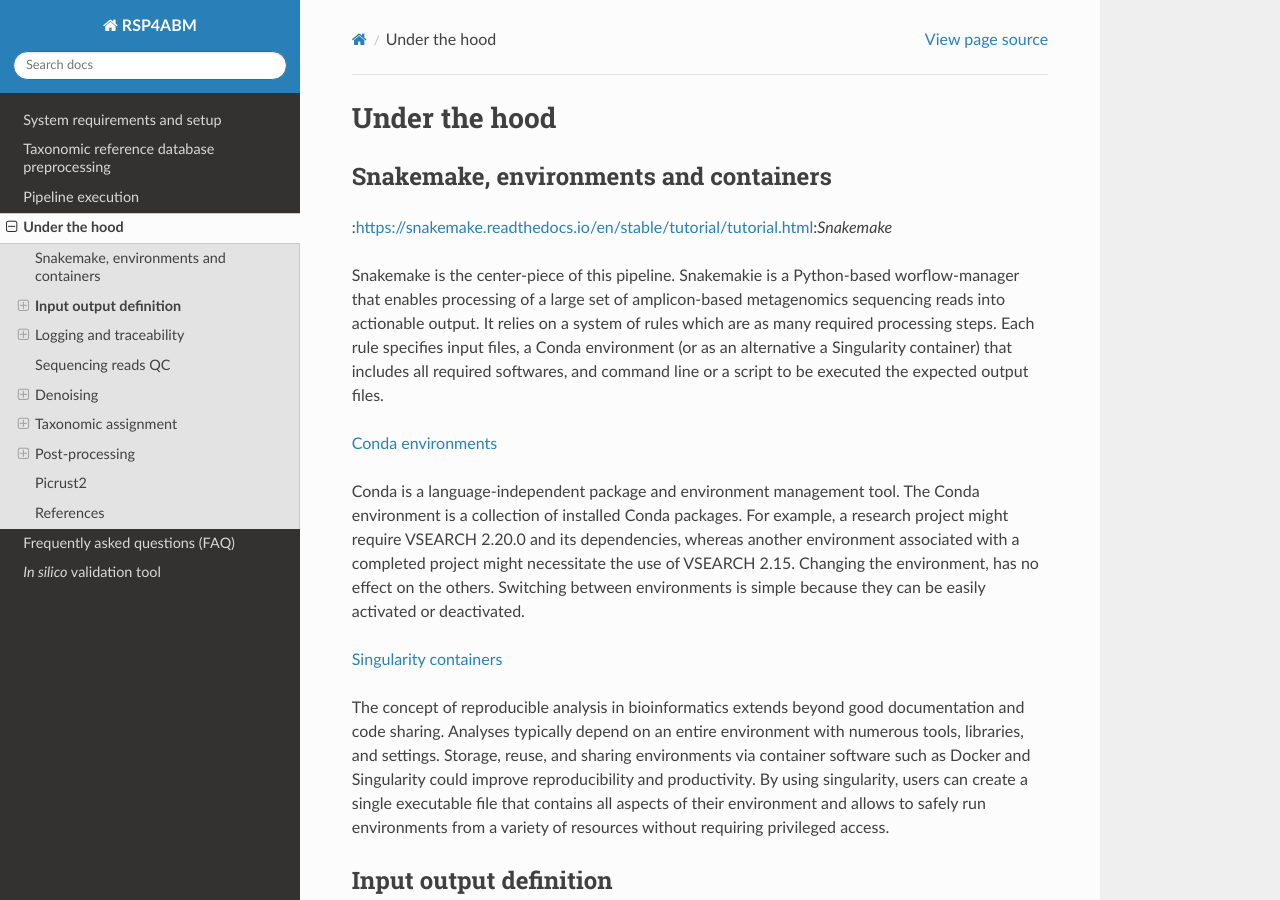
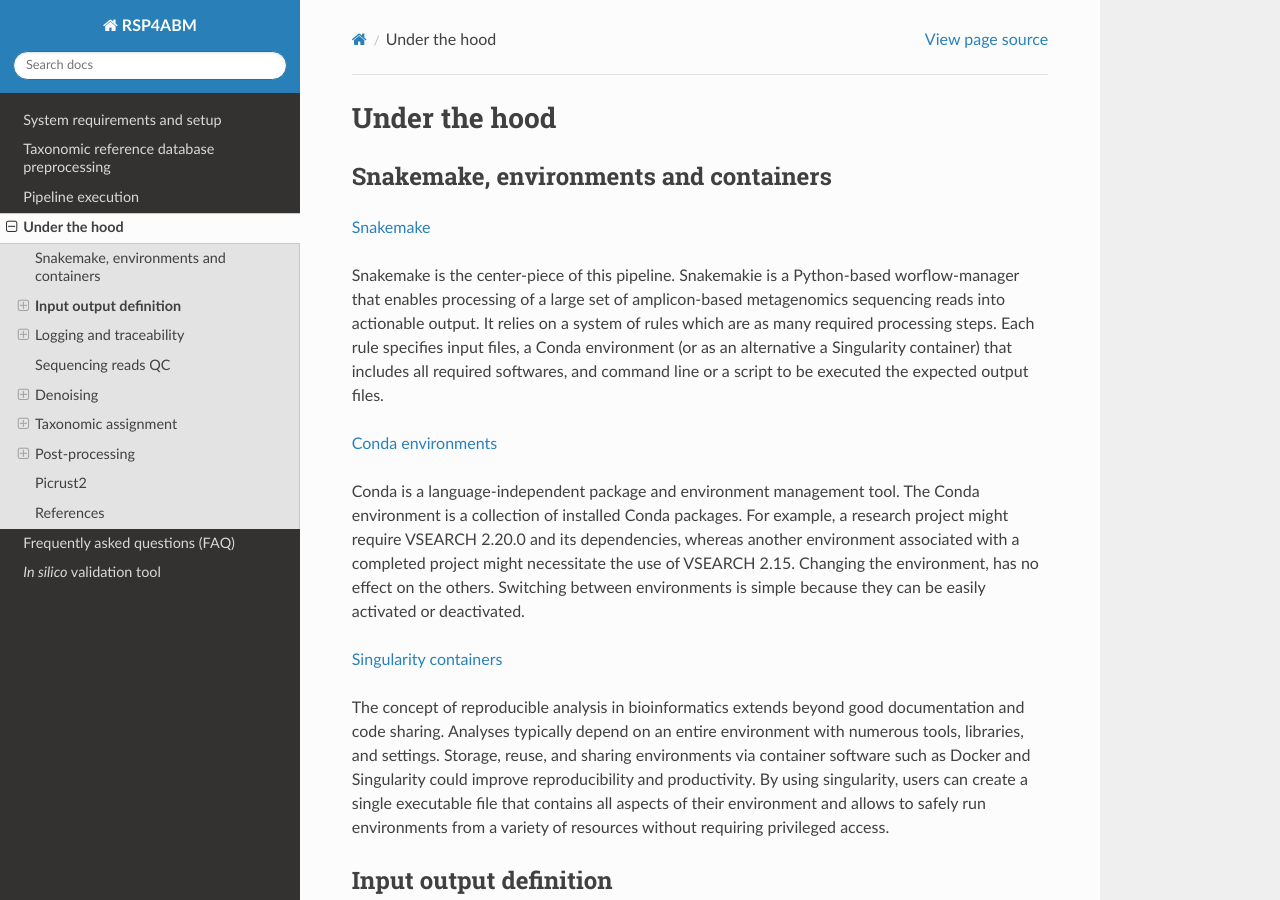
Before and after one commit to metagenlab/zAMP, a Sphinx documentation site: the page built from docs/pages/under_the_hood.rst, in a window 1280 px wide and 900 px high. Built offline with Sphinx 7.4.7 and the Read the Docs theme 2.0.0, drawn with Linux system fonts in a browser that asks for light colours; pages that are not in the unit, such as notebooks, are missing from menus.

Commit message:
Update under_the_hood.rst

```diff
--- a/docs/pages/under_the_hood.rst
+++ b/docs/pages/under_the_hood.rst
@@ -8,7 +8,7 @@ Under the hood
 Snakemake, environments and containers
 ************************************************************************
 
-:https://snakemake.readthedocs.io/en/stable/tutorial/tutorial.html:`Snakemake`
+:github:`Snakemake <rules>`
 
 Snakemake is the center-piece of this pipeline. Snakemakie is a Python-based worflow-manager that enables processing of a large set of amplicon-based metagenomics sequencing reads into actionable output. It relies on a system of rules which are as many required processing steps. Each rule specifies input files, a Conda environment (or as an alternative a Singularity container) that includes all required softwares, and command line or a script to be executed the expected output files.
 
```
